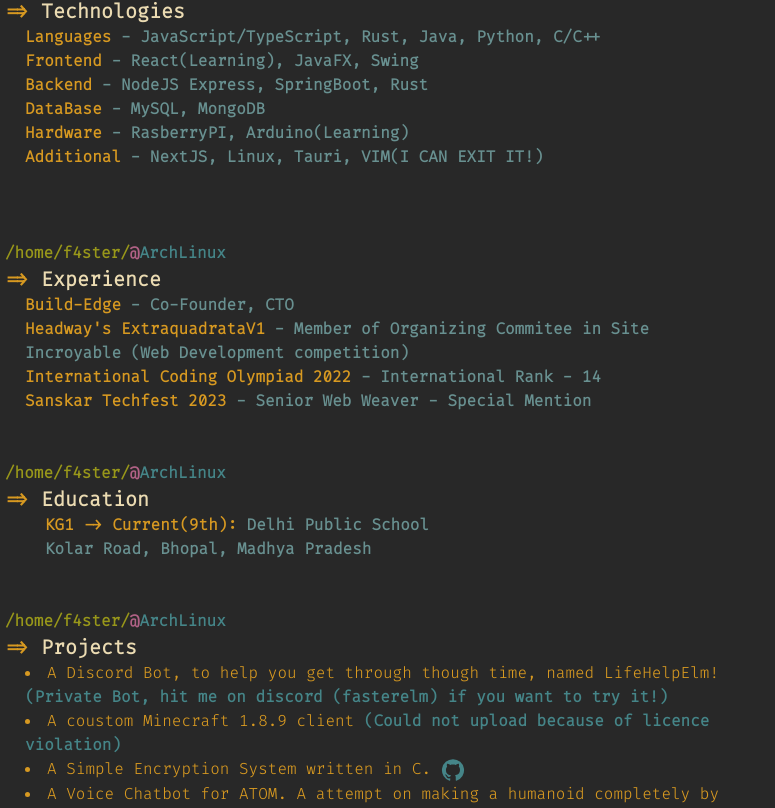
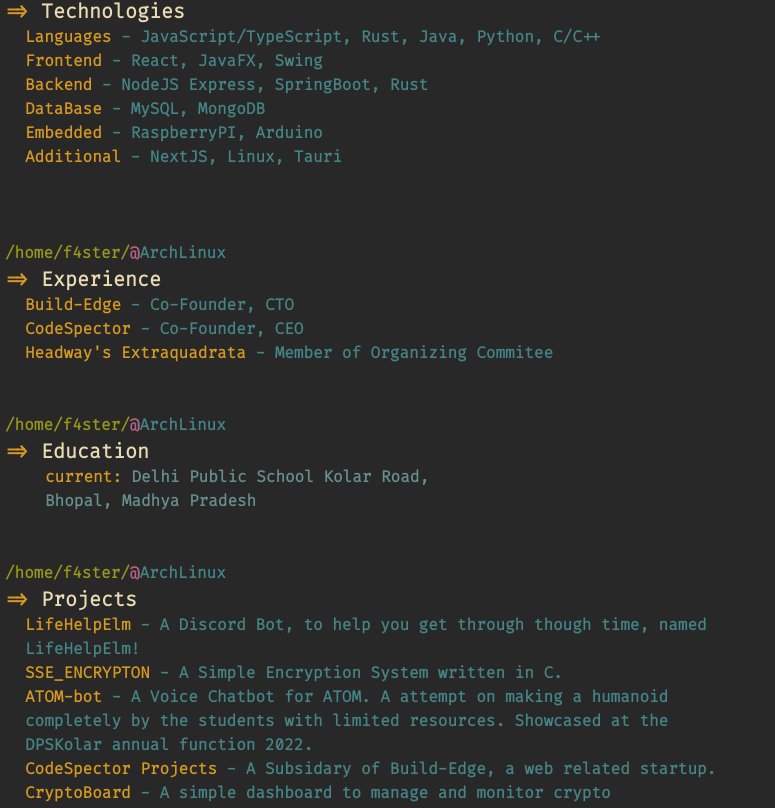
Before and after one commit to Varad-Codes/varadcodes, a React (Vite) app: page / in a window 1280 px wide. Shown: the part 569-1377 px from the top of the page, without its empty margins (0-775 px from the left). Built offline with nearby package versions, Linux system fonts and the light colour scheme.

Commit message:
refactor to cleaner code

```diff
--- a/src/components/Education.jsx
+++ b/src/components/Education.jsx
@@ -1,6 +1,9 @@
 import Prompt from "./ui/Prompt";
 
 const Education = () => {
+    const edu = [
+        {grade: "current", school: "Delhi Public School Kolar Road, Bhopal, Madhya Pradesh"},
+    ];
     return (
         <>
             <Prompt CMD={"Education"} />
@@ -8,7 +11,11 @@
             <div className="cmd-output">
                 <div>
                     <h1 className="cmd-output">
-                        <p className="text-yellow font-bold">KG1 -{">"} Current(9th): <span className="text-cyan font-bold">Delhi Public School Kolar Road, Bhopal, Madhya Pradesh</span></p>
+                        {edu.map((e) => {
+                            return (
+                                <p className="text-yellow font-bold" key={1}>{e.grade}: <span className="text-cyan font-bold">{e.school}</span></p>
+                            );
+                        })}
                     </h1>
                 </div>
             </div>
--- a/src/components/Experience.jsx
+++ b/src/components/Experience.jsx
@@ -1,15 +1,22 @@
 import Prompt from './ui/Prompt';
 
 const Experience = () => {
+  const exp = [
+    { title: "Build-Edge", info: "Co-Founder, CTO" },
+    { title: "CodeSpector", info: "Co-Founder, CEO" },
+    { title: "Headway's Extraquadrata", info: "Member of Organizing Commitee" },
+  ];
   return (
     <>
       <Prompt CMD={"Experience"} />
       <ol className="cmd-output font-bold">
-        <li className='text-cyan'><span className='text-yellow'>Build-Edge</span> - Co-Founder, CTO</li>
-        <li className='text-cyan'><span className='text-yellow'>Headway&#39;s ExtraquadrataV1</span> - Member of Organizing Commitee in Site Incroyable (Web Development competition)</li>
-        <li className='text-cyan'><span className='text-yellow'>International Coding Olympiad 2022</span> - International Rank - 14</li>
-        <li className='text-cyan'><span className='text-yellow'>Sanskar Techfest 2023</span> - Senior Web Weaver - Special Mention</li>
-        {/* TODO : Add more web related projects */}
+        {exp.map((e) => {
+          return (
+            <li key={e.title} className='text-blue'>
+              <span className="text-yellow">{e.title}</span> - {e.info}
+            </li>
+          );
+        })}
       </ol>
       <br />
       <br />
--- a/src/components/Projects.jsx
+++ b/src/components/Projects.jsx
@@ -1,17 +1,23 @@
-import { GitHub } from "@mui/icons-material";
-
 import Prompt from "./ui/Prompt";
 
 const Projects = () => {
+    const proj = [
+        { title: "LifeHelpElm", info: "A Discord Bot, to help you get through though time, named LifeHelpElm!" },
+        { title: "SSE_ENCRYPTON", info: "A Simple Encryption System written in C." },
+        { title: "ATOM-bot", info: "A Voice Chatbot for ATOM. A attempt on making a humanoid completely by the students with limited resources. Showcased at the DPSKolar annual function 2022." },
+        { title: "CodeSpector Projects", info: "A Subsidary of Build-Edge, a web related startup."},
+        { title: "CryptoBoard", info: "A simple dashboard to manage and monitor crypto" },
+    ];
     return (
         <>
             <Prompt CMD={"Projects"}/>
             <div>
             <p className="cmd-output text-yellow">
-                <li>A Discord Bot, to help you get through though time, named LifeHelpElm!<span className="text-blue font-bold">(Private Bot, hit me on discord (fasterelm) if you want to try it!)</span></li>
-                <li>A coustom Minecraft 1.8.9 client <span className="text-blue font-bold">(Could not upload because of licence violation)</span></li>
-                <li>A Simple Encryption System written in C. <span className="text-blue"><a href="https://github.com/Varad-Sharma/SSE_ENCRYPTON" target="_blank" ><GitHub /></a></span></li>
-                <li>A Voice Chatbot for ATOM. A attempt on making a humanoid completely by the students with limited resources. <br /> Showcased at the DPSKolar annual function 2022. <a href="https://github.com/Varad-Codes/ATOM-bot" target="_blank" className="text-blue"><GitHub /></a></li>
+                {proj.map((e) => {
+                    return (
+                        <p className="text-blue font-bold" key={1}><span className="text-yellow font-bold">{e.title}</span> - {e.info}</p>
+                    );
+                })}
             </p>
             </div>
             <br /><br />
--- a/src/components/Socials.jsx
+++ b/src/components/Socials.jsx
@@ -15,7 +15,6 @@
                     <li className="text-yellow"><a href="https://instagram.com/f4ster444"> <InstagramIcon /><span className='text-blue'> Instagram</span></a></li>
                     <li className="text-yellow"><a href="mailto:varad.code19@gmail.com"> <EmailIcon /> <span className="text-blue"> Email </span> </a></li>
                     <br />
-                    <li className="text-yellow">Discord<span className='text-blue'> fasterelm</span></li>
                 </ol>
             </div>
             <br />
--- a/src/components/TechStack.jsx
+++ b/src/components/TechStack.jsx
@@ -1,18 +1,25 @@
-import { TypeAnimation } from 'react-type-animation';
-
 import Prompt from "./ui/Prompt";
 
 const TechStack = () => {
+  const tech = [
+    { title: "Languages", info: "JavaScript/TypeScript, Rust, Java, Python, C/C++" },
+    { title: "Frontend", info: "React, JavaFX, Swing" },
+    { title: "Backend", info: "NodeJS Express, SpringBoot, Rust" },
+    { title: "DataBase", info: "MySQL, MongoDB" },
+    { title: "Embedded", info: "RaspberryPI, Arduino" },
+    { title: "Additional", info: "NextJS, Linux, Tauri" },
+  ];
   return (
     <>
       <Prompt CMD={"Technologies"} />
       <ol className="font-bold cmd-output">
-        <li><span className="text-yellow">Languages</span><span className="text-cyan"> - JavaScript/TypeScript, Rust, Java, Python, C/C++</span></li>
-        <li><span className="text-yellow">Frontend</span><span className="text-cyan"> - React(Learning), JavaFX, Swing</span></li>
-        <li><span className="text-yellow">Backend</span><span className="text-cyan"> - NodeJS Express, SpringBoot, Rust</span></li>
-        <li><span className="text-yellow">DataBase</span><span className="text-cyan"> - MySQL, MongoDB</span></li>
-        <li className="text-cyan"><span className="text-yellow">Hardware</span> - RasberryPI, Arduino(Learning)</li>
-        <li><span className="text-yellow">Additional</span><span className="text-cyan"> - NextJS, Linux, Tauri, VIM(I CAN EXIT IT!)</span></li>
+        {tech.map((e) => {
+          return (
+            <li key={e.title} className="text-blue">
+              <span className="text-yellow">{e.title}</span> - {e.info}
+            </li>
+          );
+        })}
         <br />
       </ol>
       <br />
```
Also changed, not shown: 1 other file (tests, documents, lock files or other folders).
